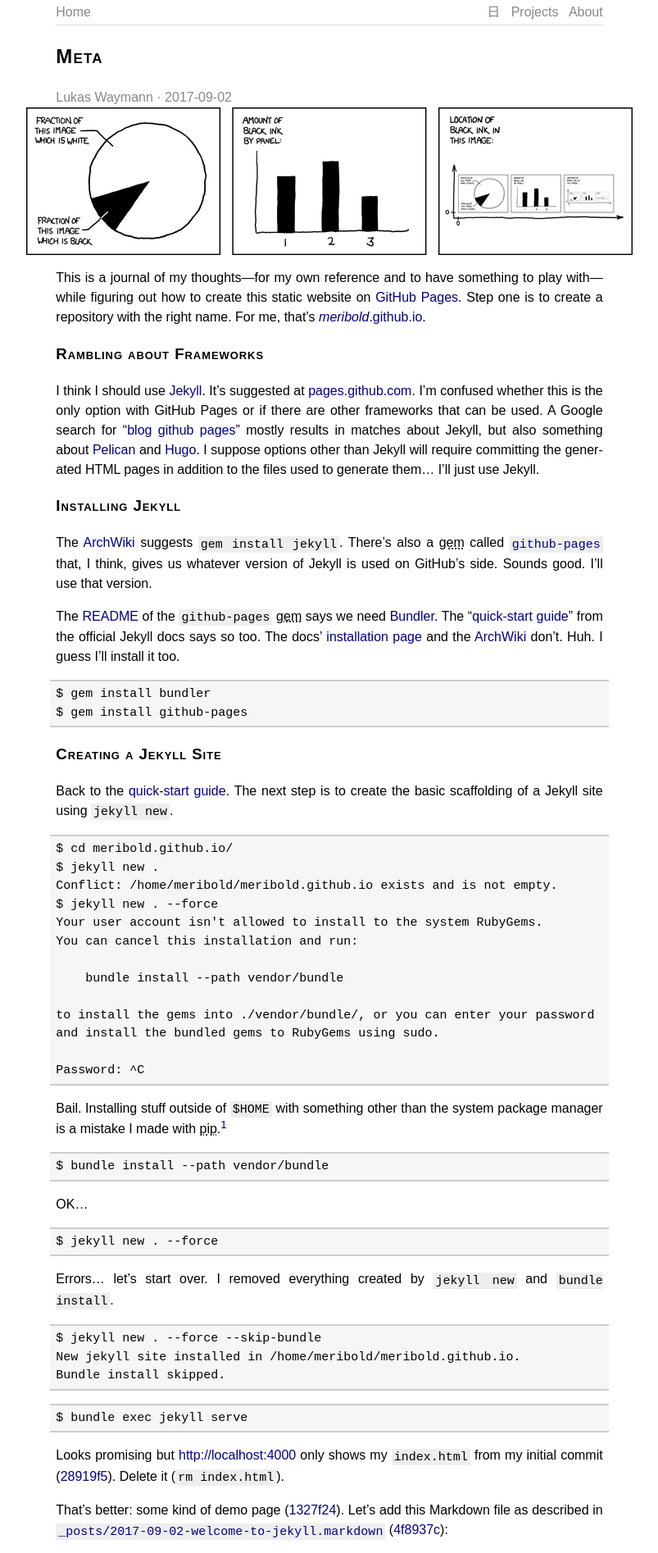
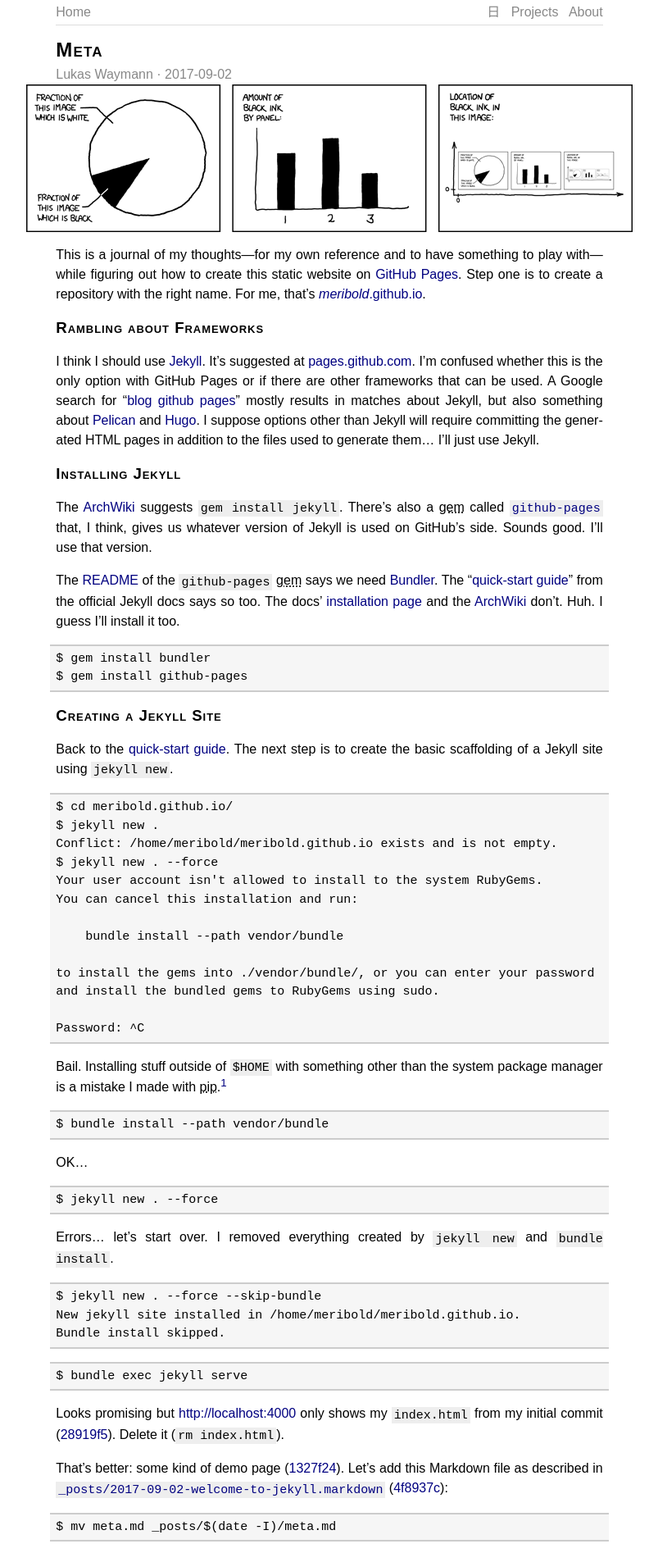
Before and after one commit to meribold/meribold.org, a Jekyll site: the page built from _drafts/meta.md, in a window 1280 px wide. Shown: the top 1894 px of the page at 82% size, without its empty margins (238-1041 px from the left). Built offline with Jekyll 4.4.1, drawn with Linux system fonts in a browser that asks for light colours.

Commit message:
Tweak margins and line heights of headings
https://iamsteve.me/blog/type-scale-line-height-lengths

```diff
--- a/index.html
+++ b/index.html
@@ -2,8 +2,8 @@
 layout: default
 ---
 
-<div style="margin: 1em 0;">
 <h1>Articles</h1>
+<p>
 <div style="display: table;">
   {% for post in site.posts %}
     {% unless post.draft or post.categories contains "video" %}
@@ -16,7 +16,9 @@ layout: default
     {% endunless %}
   {% endfor %}
 </div>
+</p>
 <h1>Videos</h1>
+<p>
 <div style="display: table;">
   {% for post in site.categories["video"] %}
     <div>
@@ -27,4 +29,4 @@ layout: default
     </div>
   {% endfor %}
 </div>
-</div>
+</p>
--- a/the.css
+++ b/the.css
@@ -97,20 +97,22 @@ blockquote, blockquote > p, ul, ul p, ol, ol p, dl, dl p, h1, h2, h3, h4, h5, h6
  */
 h1 {
   font-size: 1.5em;
-  margin-top: 0.83em;
-  margin-bottom: 0.83em;
+  line-height: 1.25;
+  margin-top: 0.6em;
+  margin-bottom: 0.15em;
 }
 
 h2 {
   font-size: 1.17em;
-  margin-top: 1em;
-  margin-bottom: 1em;
+  line-height: 1.375;
+  margin-top: 0.45em;
+  margin-bottom: 0.45em;
 }
 
 h3, h4, h5, h6 {
   font-size: 1.00em;
-  margin-top: 1.33em;
-  margin-bottom: 1.33em;
+  margin-top: 0.45em;
+  margin-bottom: 0.45em;
 }
 
 h1, h2 {
```
Lines whose indentation alone changed are shown as unchanged.
